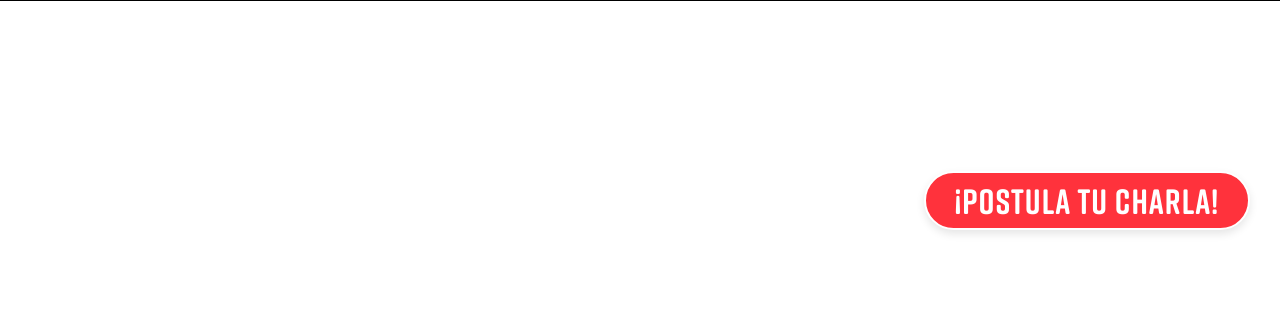
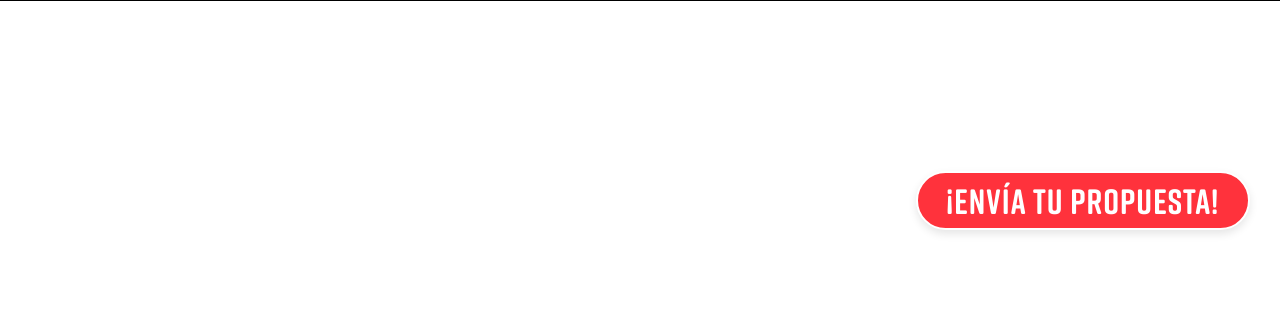
Before and after one commit to sysarmy/2024.nerdear.la, a Flask app: page /1/donation/ in a window 1280 px wide. Shown: the part 491-800 px from the top of the page. Run offline with Flask 3, Linux system fonts and the light colour scheme; some libraries are stand-ins or nearby versions; some web fonts are replaced.

Commit message:
envía por postula

```diff
--- a/app/templates/base.html
+++ b/app/templates/base.html
@@ -95,7 +95,7 @@
       {# Block in which the templates that extend base.html will place their information. #}
       {% block content %}
       {% endblock content %}
-      <a href="http://nerdear.la/cfp" class="custom_button_bottom">{{ _("¡Postula tu charla!") }}</a>
+      <a href="http://nerdear.la/cfp" class="custom_button_bottom">{{ _("¡Envía tu propuesta!") }}</a>
       {# Footer #}
       {% include "components/footer.html" %}
       {# Load Bootstrap JS#}
```
